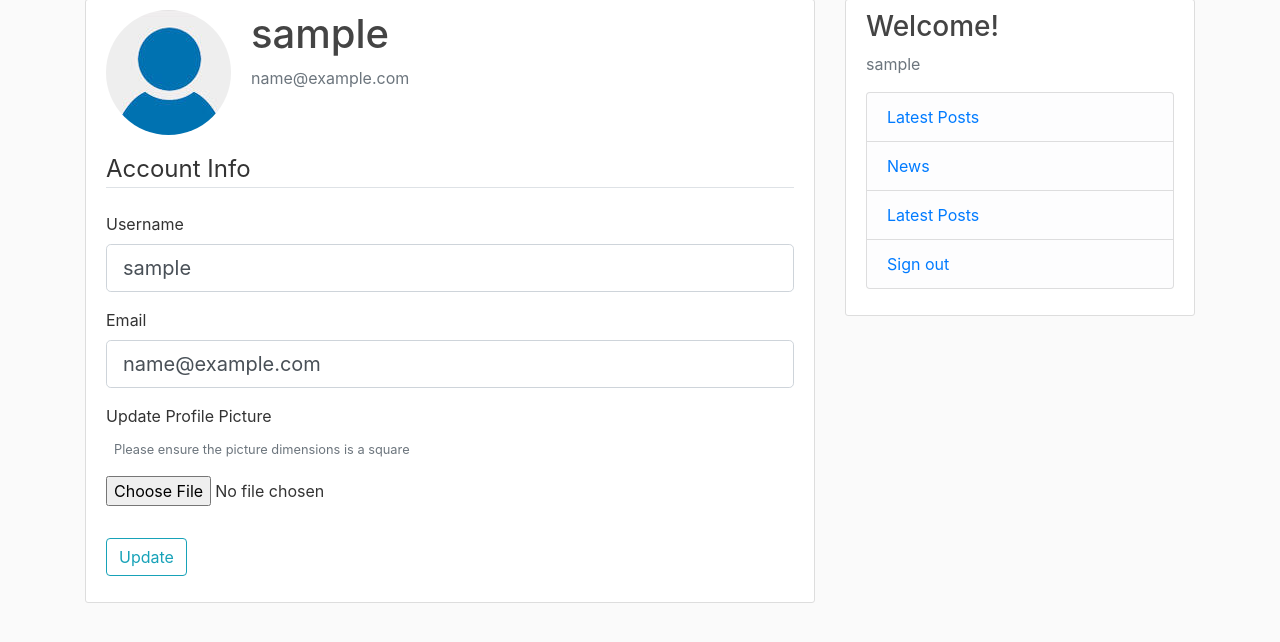
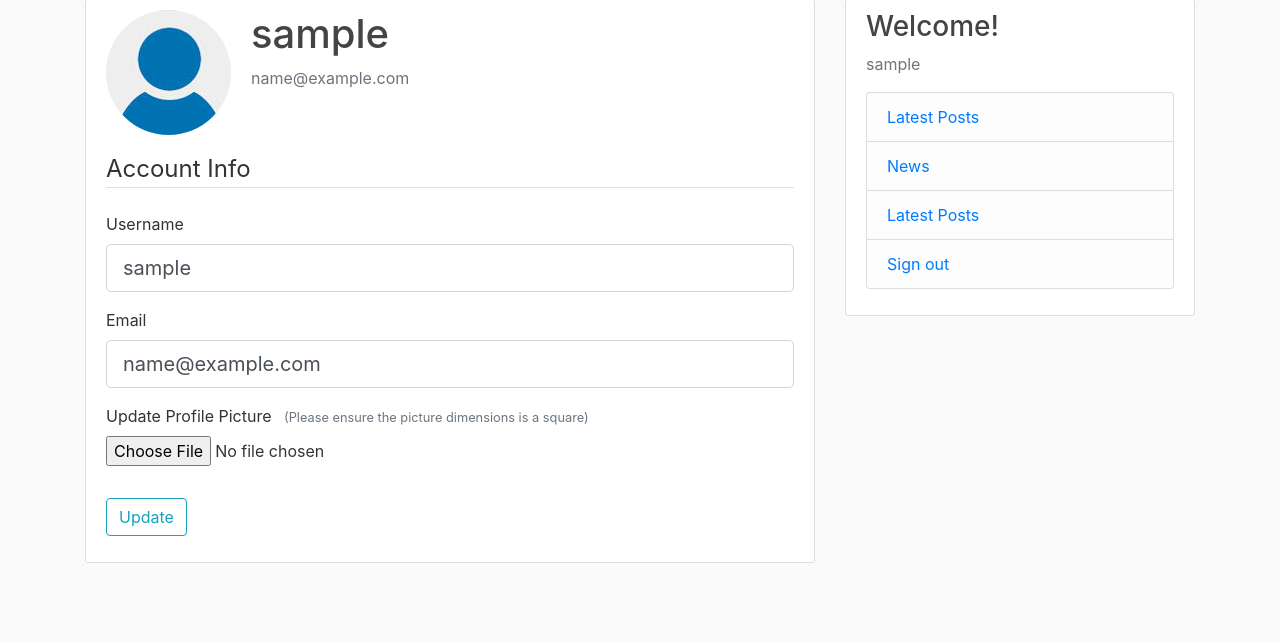
Before and after one commit to realnihal/buzzby.ml-A-Social-Media-site, a Flask app: page /account in a window 1280 px wide. Shown: the part 81-723 px from the top of the page. Run offline with Flask 2, Linux system fonts and the light colour scheme; the visitor is signed in with stand-in values (Sample User, id 1); data comes from the database, SQL or seed files in the repository; some libraries are stand-ins or nearby versions.

Commit message:
main import current user

```diff
--- a/flaskblog/templates/account.html
+++ b/flaskblog/templates/account.html
@@ -41,9 +41,7 @@
                 </div>
                 <div class="form-group">
                     {{ form.picture.label() }}
-                    <p>
-                    <small class="text-muted ml-2" > Please ensure the picture dimensions is a square</small>
-                    </p>
+                    <small class="text-muted ml-2" >(Please ensure the picture dimensions is a square)</small>
                     {{ form.picture(class="form-control-file") }}
                     {% if form.picture.errors %}
                         {% for error in form.picture.errors %}
```
